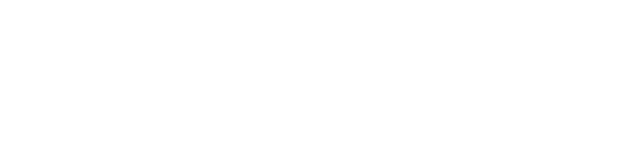
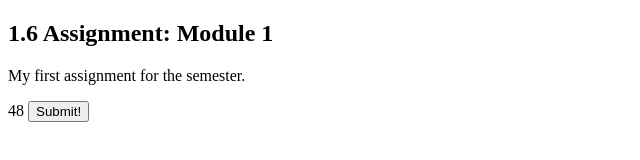
Before and after one commit to abbygarcia1517/1.6-Assignment-Module-1, a plain HTML site: page index.html in a window 1280 px wide. Shown: the whole page, without its empty margins (0-640 px from the left). Drawn offline with Linux system fonts and the light colour scheme.

Commit message:
Commit 3

```diff
--- a/index.html
+++ b/index.html
@@ -9,5 +9,16 @@
 </head>
 <body>
     <script src="./app.js"></script>
+
+    <h2>1.6 Assignment: Module 1</h2>
+    <p>My first assignment for the semester.<p>
+
+    <script>
+document.write(25 + 23);
+</script>
+
+
+<button type="button" onclick="document.write(25 + 23)">Submit!</button>
+
 </body>
 </html>
```
